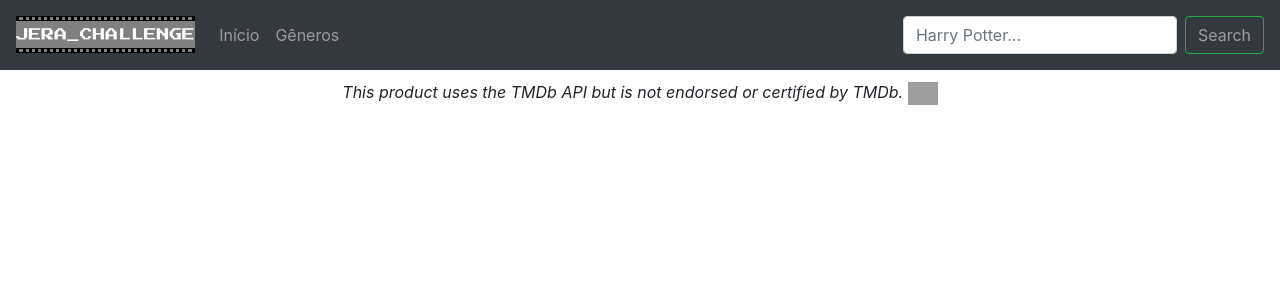
After one commit to wbs2A/desafio_jera, a Django app: template templates/core/base.html in a window 1280 px wide. The commit adds this page. Shown: the top 300 px of the page. Run offline with Django 3.2, Linux system fonts and the light colour scheme; the template is opened without the code that fills it, so the values that code supplies are empty; some libraries are stand-ins or nearby versions; grey boxes are pictures that could not be loaded.

```diff
--- a/moviesplatform/urls.py
+++ b/moviesplatform/urls.py
@@ -2,5 +2,6 @@ from django.urls import path
 from .views import homepage
 
 urlpatterns = [
-    path('', homepage, name='homepage')
+    path('', homepage, name='homepage'),
+
 ]
--- /dev/null
+++ b/static/css/app.css
@@ -0,0 +1,19 @@
+#content{
+    padding-top: 10px;
+}
+
+.logo{
+    font-family: 'Press Start 2P', cursive;
+    background-color: gray;
+    border-top: 3px dotted #000;
+	border-bottom: 3px dotted #000;
+	box-shadow: inset 0 -1px 0 0 #000, inset 0 1px 0 0 #000, 0 1px 0 0 #000, 0 -1px 0 0 #000;
+	margin-bottom: 1px;
+    font-size: 80%;
+}
+
+.active a{
+    border-bottom: white solid 2px;
+}
+
+.navbar {min-height:70px !important}
--- /dev/null
+++ b/templates/core/base.html
@@ -0,0 +1,63 @@
+{% load static %}
+<!doctype html>
+<html lang="pt-BR">
+  <head>
+    <meta charset="utf-8">
+    <meta name="viewport" content="width=device-width, initial-scale=1, shrink-to-fit=no">
+    <meta name="description" content="Website criado para o desafio prático da JERA! Este site visa demonstrar os conhecimentos práticos do uso da API do site The Movie DB. Esta plataforma foi desenvolvida com python 3 e Django 2.2.">
+    <meta name="author" content="Wesley Barbosa">
+    <meta name="generator" content="Beta v0.0.1">
+        <link rel="stylesheet" href="https://stackpath.bootstrapcdn.com/bootstrap/4.4.1/css/bootstrap.min.css" integrity="sha384-Vkoo8x4CGsO3+Hhxv8T/Q5PaXtkKtu6ug5TOeNV6gBiFeWPGFN9MuhOf23Q9Ifjh" crossorigin="anonymous">
+    <script src="https://kit.fontawesome.com/706f0392d6.js" crossorigin="anonymous"></script>
+  <script data-require="jquery@*" data-semver="2.1.1" src="//cdnjs.cloudflare.com/ajax/libs/jquery/2.1.1/jquery.min.js"></script>
+    <script data-require="bootstrap@*" data-semver="3.2.0" src="https://maxcdn.bootstrapcdn.com/bootstrap/3.2.0/js/bootstrap.js"></script>
+  <link href="https://fonts.googleapis.com/css?family=Press+Start+2P&display=swap" rel="stylesheet">
+    <link rel="stylesheet" href="{% static 'css/app.css' %}">
+    <title>{% block title %}    {% endblock %}</title>
+  </head>
+    <body>
+        <div id="navbar">
+            <nav class="navbar navbar-expand-lg navbar-dark bg-dark">
+                <a class="navbar-brand logo text-white" href="#">JERA_CHALLENGE</a>
+                <button class="navbar-toggler" type="button" data-toggle="collapse" data-target="#navbarSupportedContent" aria-controls="navbarSupportedContent" aria-expanded="false" aria-label="Toggle navigation">
+                    <span class="navbar-toggler-icon text-white"></span>
+                </button>
+                <div class="collapse navbar-collapse" id="navbarSupportedContent">
+                    <ul class="navbar-nav mr-auto">
+                    <li class="nav-item{% if request.path  == '/' %} active {% endif %}">
+                        <a class="nav-link" href="#">Início</a>
+                    </li>
+                    <li class="nav-item">
+                        <a class="nav-link" href="#">Gêneros</a>
+                    </li>
+                </ul>
+                <form class="form-inline my-2 my-lg-0">
+                  <input class="form-control mr-sm-2" type="search" placeholder="Harry Potter..." aria-label="Pesquisar">
+                  <button class="btn btn-outline-success my-2 my-sm-0 text-white-50" type="submit">Search</button>
+                </form>
+              </div>
+            </nav>
+        </div>
+        <div id="content">
+            {% block content %}
+
+            {% endblock %}
+        </div>
+        <div id="footer">
+            {% block footer %}
+              <footer class="sticky-footer bg-white">
+               <div class="container my-auto">
+                  <div class="copyright text-center my-auto text-gray">
+                      <span><em>This product uses the TMDb API but is not endorsed or certified by TMDb.</em> <img width="30px" src="https://www.themoviedb.org/assets/2/v4/logos/primary-green-d70eebe18a5eb5b166d5c1ef0796715b8d1a2cbc698f96d311d62f894ae87085.svg"></span>
+                  </div>
+                </div>
+              </footer>
+            {% endblock %}
+        </div>
+        <script src="https://code.jquery.com/jquery-3.4.1.slim.min.js" integrity="sha384-J6qa4849blE2+poT4WnyKhv5vZF5SrPo0iEjwBvKU7imGFAV0wwj1yYfoRSJoZ+n" crossorigin="anonymous"></script>
+        <script src="https://cdn.jsdelivr.net/npm/popper.js@1.16.0/dist/umd/popper.min.js" integrity="sha384-Q6E9RHvbIyZFJoft+2mJbHaEWldlvI9IOYy5n3zV9zzTtmI3UksdQRVvoxMfooAo" crossorigin="anonymous"></script>
+        <script src="https://stackpath.bootstrapcdn.com/bootstrap/4.4.1/js/bootstrap.min.js" integrity="sha384-wfSDF2E50Y2D1uUdj0O3uMBJnjuUD4Ih7YwaYd1iqfktj0Uod8GCExl3Og8ifwB6" crossorigin="anonymous"></script>
+        {% block script %}
+        {% endblock %}
+    </body>
+</html>
```
Also changed, not shown: moviesplatform/templates/moviesplatform/homepage.html (+66 -10 lines), moviesplatform/views.py (+39 -9 lines).
